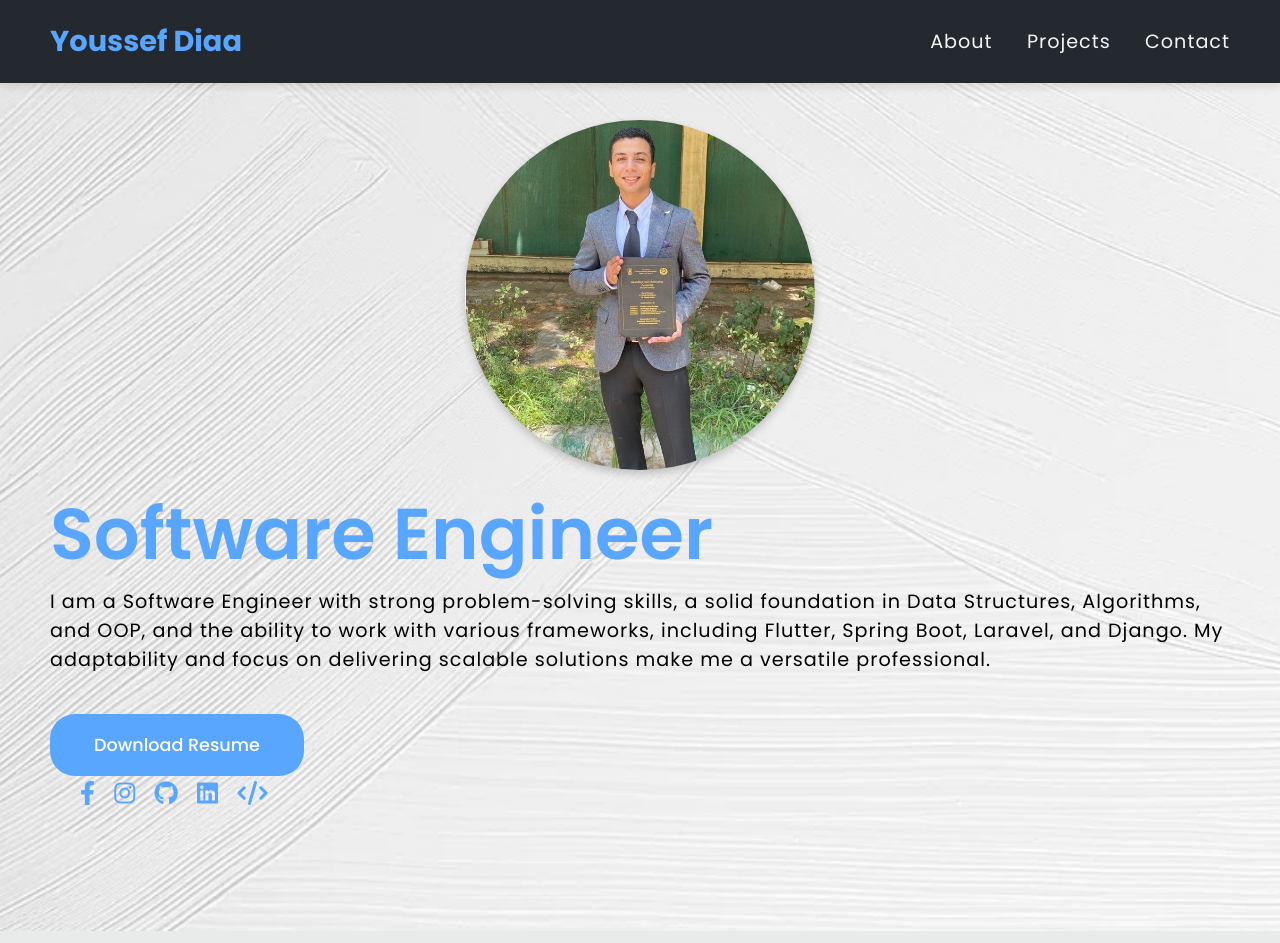
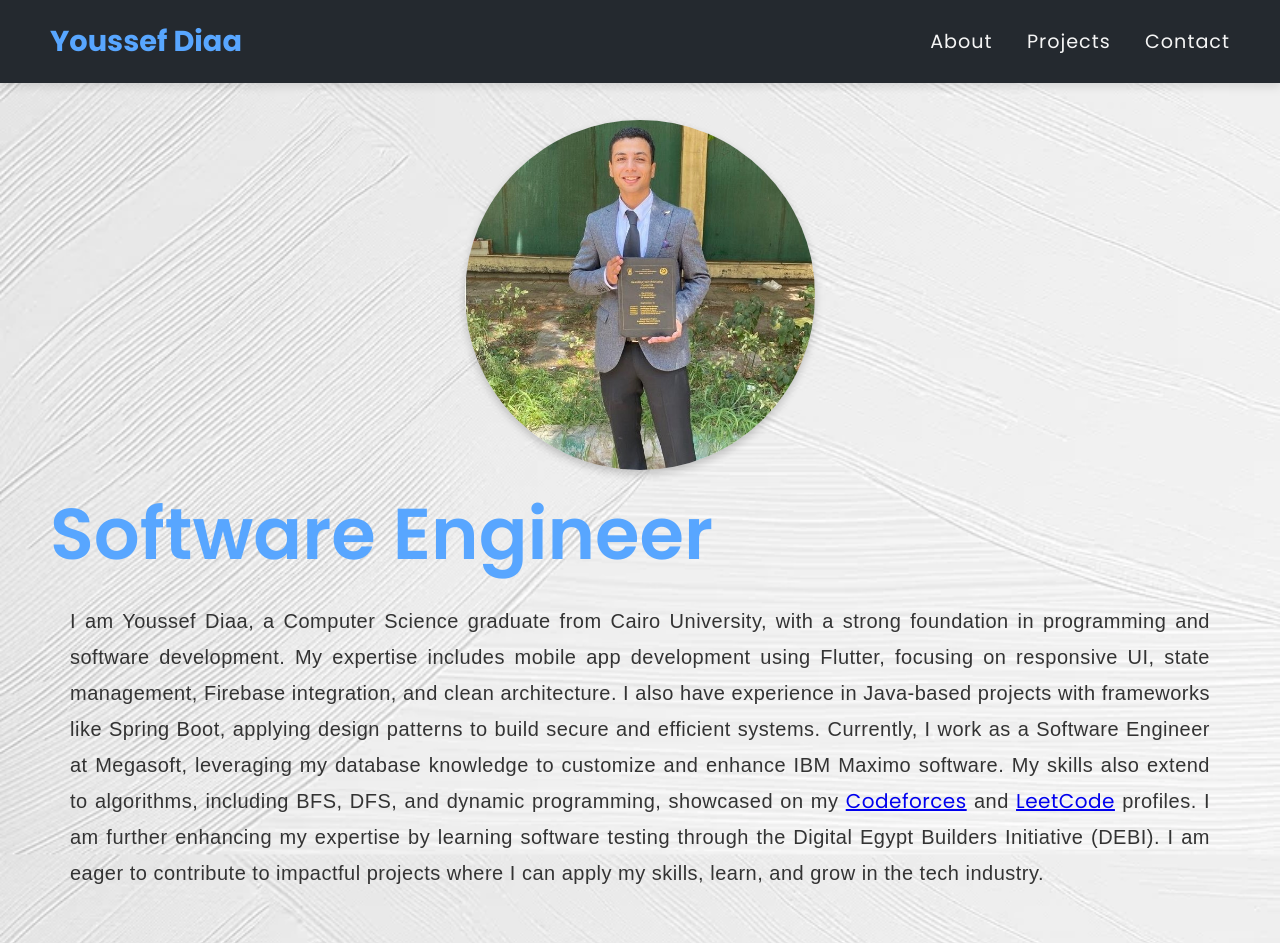
Before and after one commit to youssefdiaa12/profile, a plain HTML site: page index.html in a window 1280 px wide. Shown: the top 943 px of the page. Drawn offline with nearby package versions, Linux system fonts and the light colour scheme.

Commit message:
enhance the objective

```diff
--- a/index.html
+++ b/index.html
@@ -27,7 +27,6 @@
 
             <!-- Profile Information -->
             <div class="profile-info">
-
                 <div class="profile-container">
                     <div class="profile-section">
                         <!-- Personal Photo -->
@@ -36,11 +35,14 @@
                     </div>
                 </div>
                 <h2><span>Software Engineer</span></h2>
+                <p class="about-description">
+                    I am Youssef Diaa, a Computer Science graduate from Cairo University, with a strong foundation in programming and software development. My expertise includes mobile app development using Flutter, focusing on responsive UI, state management, Firebase integration, and clean architecture. I also have experience in Java-based projects with frameworks like Spring Boot, applying design patterns to build secure and efficient systems.
 
+                    Currently, I work as a Software Engineer at Megasoft, leveraging my database knowledge to customize and enhance IBM Maximo software. My skills also extend to algorithms, including BFS, DFS, and dynamic programming, showcased on my <a href="https://codeforces.com/profile/dada22" target="_blank">Codeforces</a> and <a href="https://leetcode.com/u/dada222/" target="_blank">LeetCode</a> profiles. I am further enhancing my expertise by learning software testing through the Digital Egypt Builders Initiative (DEBI).
 
-                <p class="about-description">
-                    I am a Software Engineer with strong problem-solving skills, a solid foundation in Data Structures, Algorithms, and OOP, and the ability to work with various frameworks, including Flutter, Spring Boot, Laravel, and Django. My adaptability and focus on delivering scalable solutions make me a versatile professional.
+                    I am eager to contribute to impactful projects where I can apply my skills, learn, and grow in the tech industry.
                 </p>
+
                 <a href="https://drive.google.com/file/d/1jiLVSWapTx77BP-4t69oUsnqMseT7VqL/view?usp=drivesdk" class="main-btn">Download Resume</a>
                 <div class="social">
                     <a href="https://www.facebook.com/youssef.dieaa"><i class="fa-brands fa-facebook-f"></i></a>
--- a/style.css
+++ b/style.css
@@ -114,12 +114,24 @@ section {
     background-attachment: fixed;
     color: white;
 }
-.about-description{
-    color: #000;
-    font-size: 1.2em;
+.about-description {
+    color: #333; /* Softer black for better readability */
+    font-size: 1.25em; /* Slightly larger font size for emphasis */
     margin-bottom: 20px;
-    letter-spacing: 1px;
-    line-height: 1.5;
+    letter-spacing: 0.5px; /* Reduced letter spacing for a cleaner look */
+    line-height: 1.8; /* Increased for better readability */
+    font-family: 'Arial', sans-serif; /* Professional font choice */
+    text-align: justify; /* Aligns text evenly on both sides */
+   /* background-color: #f9f9f9de; /* Subtle background to highlight the section */
+    padding: 15px 20px; /* Adds padding for a spacious layout */
+    border-radius: 10px; /* Smooth rounded corners */
+    /*box-shadow: 0 2px 10px rgba(0, 0, 0, 0.1); /* Subtle shadow for depth */
+    transition: all 0.5s ease; /* Smooth animation for hover effects */
+}
+
+.about-description:hover {
+   /* background-color: #f1f1f1; /* Slightly darker background on hover */
+  /*  box-shadow: 0 4px 15px rgba(0, 0, 0, 0.15); /* Enhanced shadow on hover */
 }
 .projects{
     background-color:#E9EAEAFF;
```
